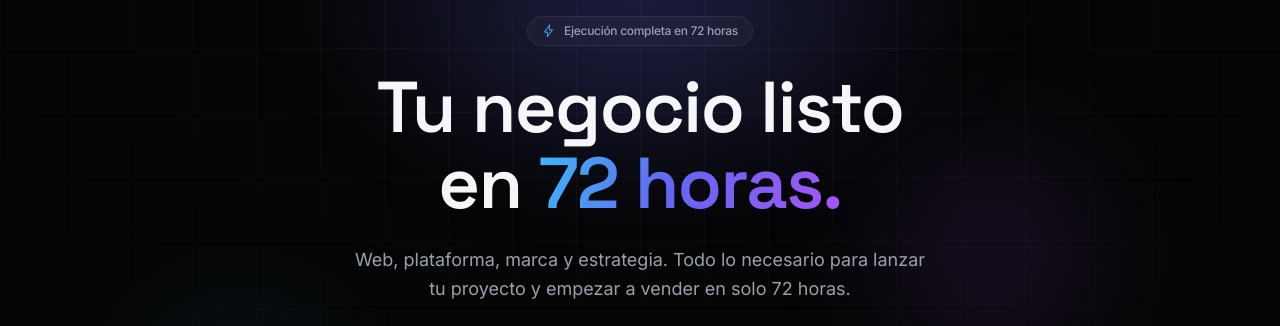
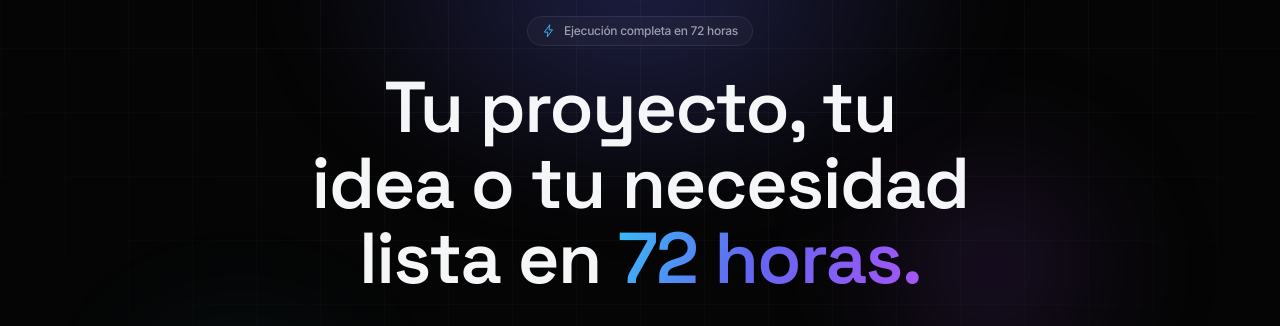
Before and after one commit to juanmartincampos1414/run72, a Next.js app: page / in a window 1280 px wide. Shown: the part 144-470 px from the top of the page. Built offline with nearby package versions, Linux system fonts and the light colour scheme; no server answers.

Commit message:
copy(landing): nuevo titulo — 'Tu proyecto, tu idea o tu necesidad lista en 72 horas'
Reemplaza 'Tu negocio listo en 72 horas' en el hero, el <title>/SEO y el slogan.

Co-Authored-By: Claude Opus 4.8 <noreply@anthropic.com>

```diff
--- a/app/layout.tsx
+++ b/app/layout.tsx
@@ -16,7 +16,7 @@ const display = Space_Grotesk({
 });
 
 const SITE_URL = "https://run72.app";
-const TITLE = "RUN72 — Tu negocio listo en 72 horas";
+const TITLE = "RUN72 — Tu proyecto, tu idea o tu necesidad lista en 72 horas";
 const DESCRIPTION =
   "Web, plataforma, marca y estrategia. RUN72 construye tu negocio digital completo y lo deja listo para vender en solo 72 horas.";
 
@@ -71,7 +71,7 @@ const jsonLd = {
   name: "RUN72",
   description: DESCRIPTION,
   url: SITE_URL,
-  slogan: "Tu negocio listo en 72 horas.",
+  slogan: "Tu proyecto, tu idea o tu necesidad lista en 72 horas.",
   areaServed: "Global",
   serviceType: [
     "Desarrollo web",
--- a/components/sections/Hero.tsx
+++ b/components/sections/Hero.tsx
@@ -39,7 +39,7 @@ export function Hero() {
             transition={{ duration: 0.8, delay: 0.08, ease }}
             className="mt-6 text-balance font-display text-4xl font-semibold leading-[1.05] tracking-[-0.02em] sm:text-6xl md:text-7xl"
           >
-            Tu negocio listo en{" "}
+            Tu proyecto, tu idea o tu necesidad lista en{" "}
             <span className="text-gradient">72 horas.</span>
           </motion.h1>
 
```
